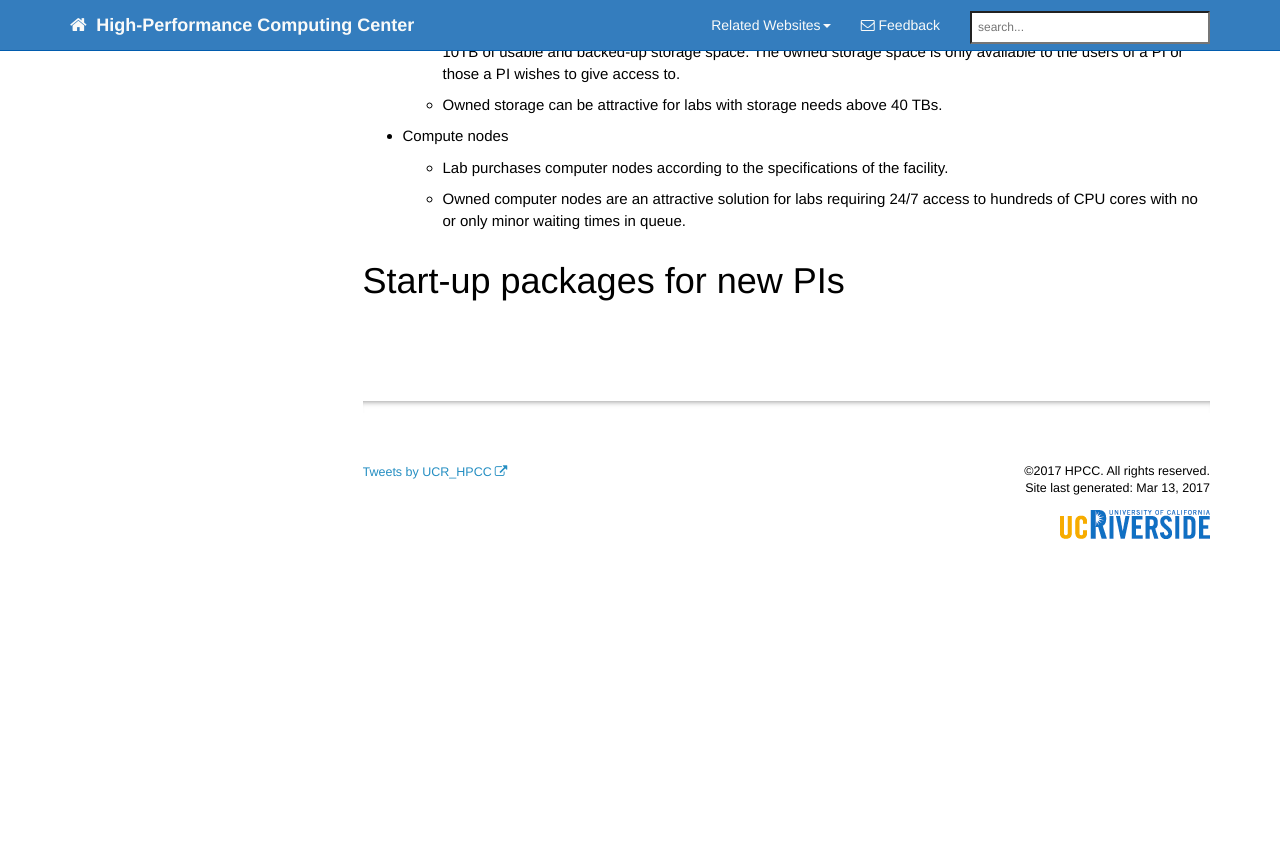
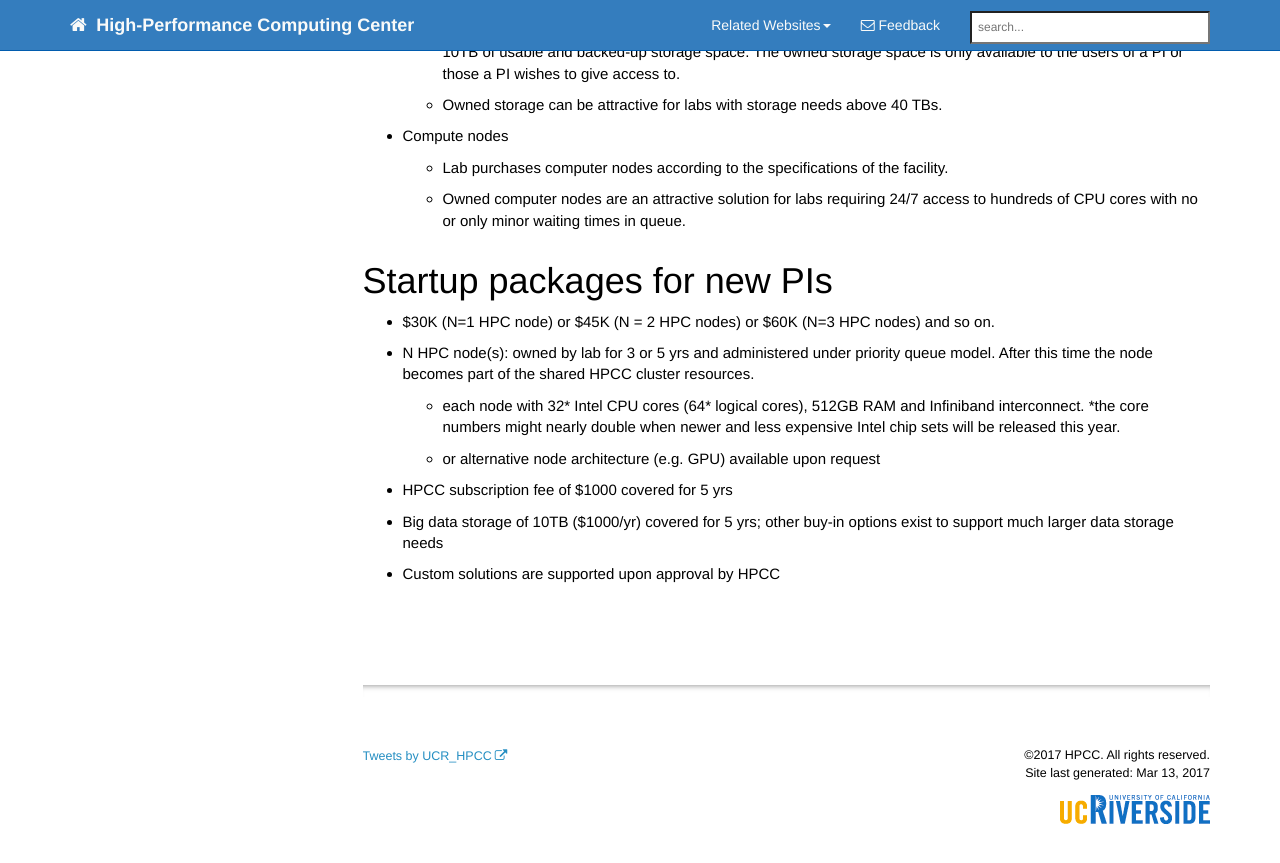
Before and after one commit to tgirke/rcf, a Jekyll site: the page built from rates.md, in a window 1280 px wide and 900 px high, scrolled down 991 px. Shown: the top 863 px of the window. Built offline with Jekyll 4.4.1, drawn with Linux system fonts in a browser that asks for light colours; nearby versions of some CDN libraries; comment, search, counter and statistics services are not loaded; before the commit the page ends 1704 px from its top, so only the background shows below that.

Commit message:
content edits

```diff
--- a/rates.md
+++ b/rates.md
@@ -39,4 +39,14 @@ The registration provides access to the following resources:
     * Lab purchases computer nodes according to the specifications of the facility.
     * Owned computer nodes are an attractive solution for labs requiring 24/7 access to hundreds of CPU cores with no or only minor waiting times in queue.
 
-# Start-up packages for new PIs
+# Startup packages for new PIs
+
+* $30K (N=1 HPC node) or $45K (N = 2 HPC nodes) or $60K (N=3 HPC nodes) and so on.
+* N HPC node(s): owned by lab for 3 or 5 yrs and administered under priority queue model. After this time the node becomes part of the shared HPCC cluster resources.
+
+    * each node with 32* Intel CPU cores (64* logical cores), 512GB RAM and Infiniband interconnect. *the core numbers might nearly double when newer and less expensive Intel chip sets will be released this year.
+    * or alternative node architecture (e.g. GPU) available upon request
+
+* HPCC subscription fee of $1000 covered for 5 yrs
+* Big data storage of 10TB ($1000/yr) covered for 5 yrs; other buy-in options exist to support much larger data storage needs
+* Custom solutions are supported upon approval by HPCC
```
